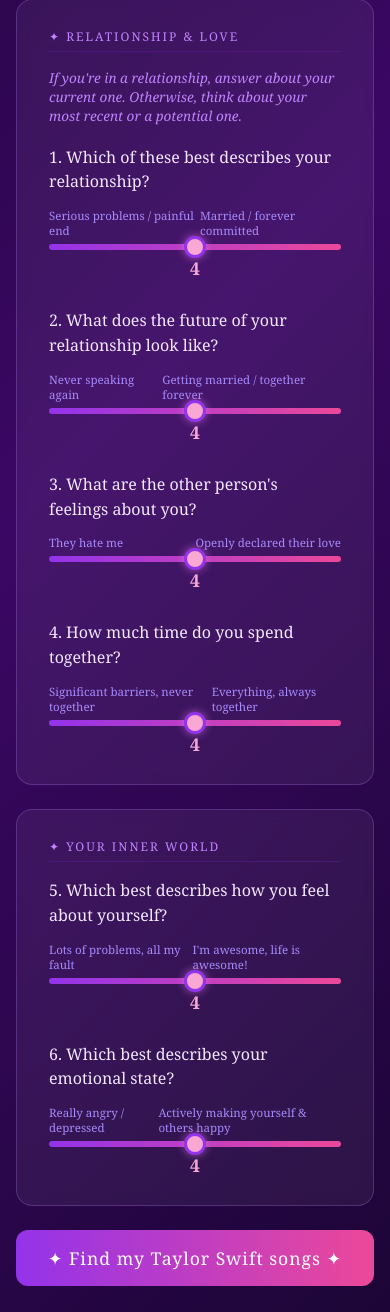
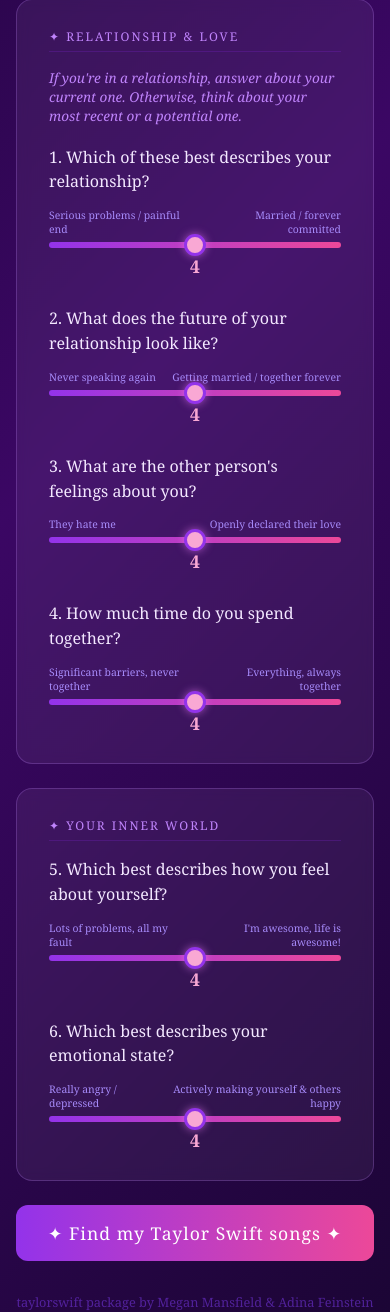
Before and after one commit to MaquedaDesign/WhichTaylorSong, a Flask app: page / in a window 390 px wide. Shown: the part 721-2033 px from the top of the page. Run offline with Flask 3, Linux system fonts and the light colour scheme.

Commit message:
Fix slider labels overlapping on narrow screens

```diff
--- a/templates/index.html
+++ b/templates/index.html
@@ -254,6 +254,15 @@
       .dataset-toggle {
         grid-template-columns: 1fr;
       }
+
+      .slider-labels {
+        gap: 12px;
+        font-size: 0.65rem;
+      }
+
+      .slider-labels span:last-child {
+        text-align: right;
+      }
     }
   </style>
 </head>
```
Also changed, not shown: docs/index.html (+11 -2 lines).
